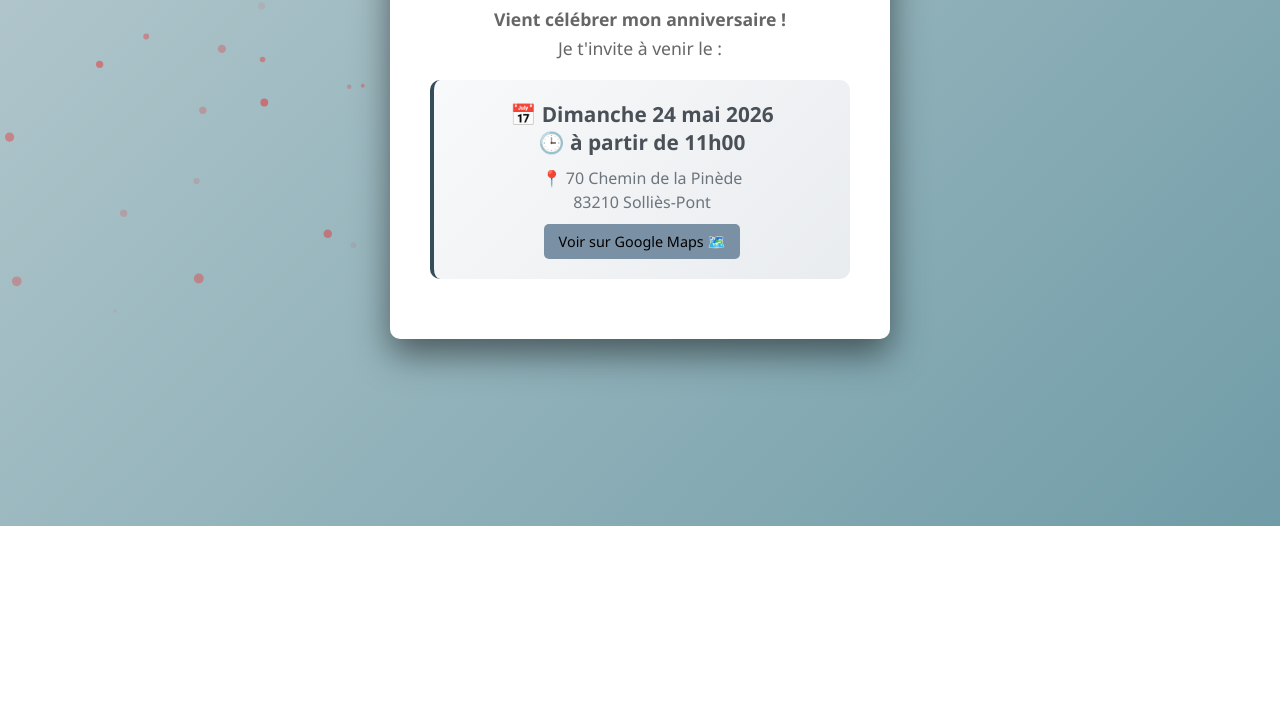
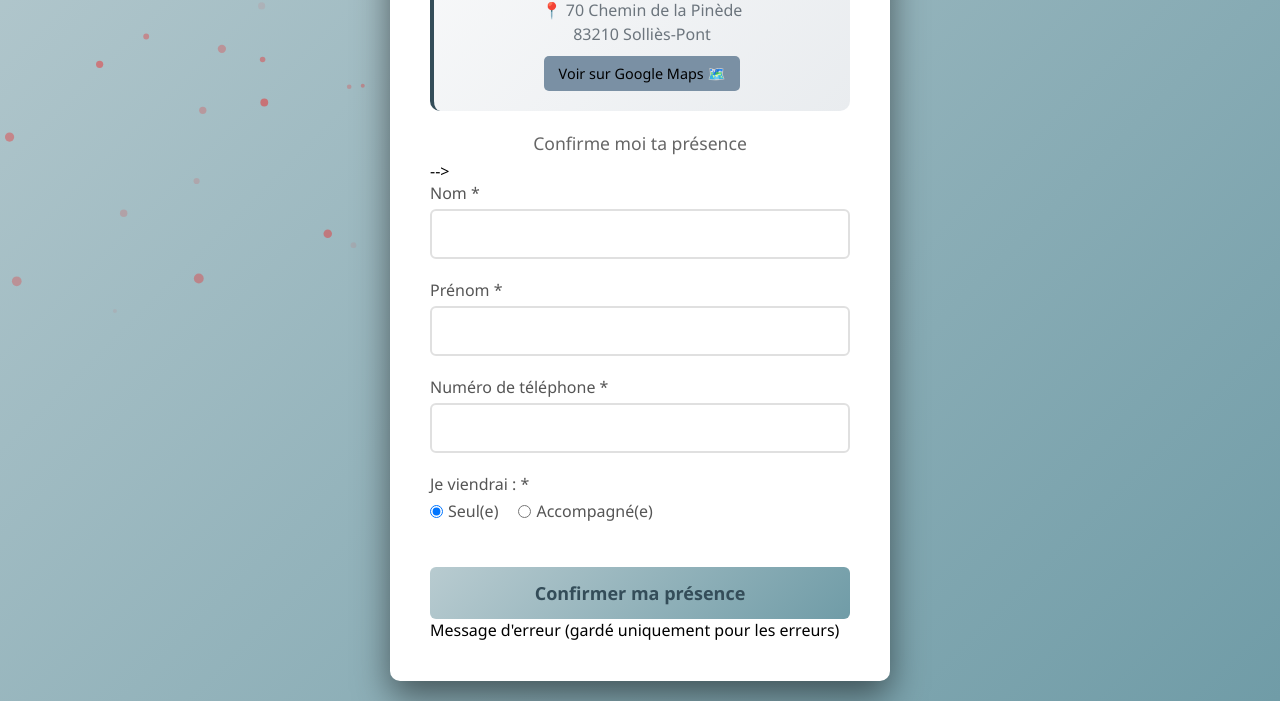
Before and after one commit to Dim-Vlad/Annif-Dim, a plain HTML site: page index.html in a window 1280 px wide. Shown: the part 274-975 px from the top of the page. Before the commit the page ends 800 px from the top, so only its background shows below. Drawn offline with nearby package versions, Linux system fonts and the light colour scheme.

Commit message:
Update index.html

```diff
--- a/index.html
+++ b/index.html
@@ -370,9 +370,9 @@
             </a>
         </div>
 
-        <!-- <p class="subtitle">Confirme moi ta présence</p> -->
+        <p class="subtitle">Confirme moi ta présence</p> -->
 
-        <!-- <form id="anniversaireForm">
+        <form id="anniversaireForm">
             <div class="form-group">
                 <label for="nom">Nom *</label>
                 <input type="text" id="nom" name="nom" required>
@@ -403,17 +403,16 @@
             <div id="accompagnementSection" class="accompagnement-section">
                 <h3>Personnes accompagnantes</h3>
                 <div id="accompagnants-container">
-                    <!-- Les accompagnants seront ajoutés ici -->
-                <!-- </div>
+                    Les accompagnants seront ajoutés ici
+                    </div>
                 <button type="button" class="btn-add" id="btnAddAccompagnant">
                     + Ajouter un accompagnant
                 </button>
             </div>
 
             <button type="submit" class="btn-submit">Confirmer ma présence</button>
-        </form> -->
-
-        <!-- Message d'erreur (gardé uniquement pour les erreurs) -->
+        </form>
+    Message d'erreur (gardé uniquement pour les erreurs)
         <div id="message" class="message"></div>
     </div>
 
```
